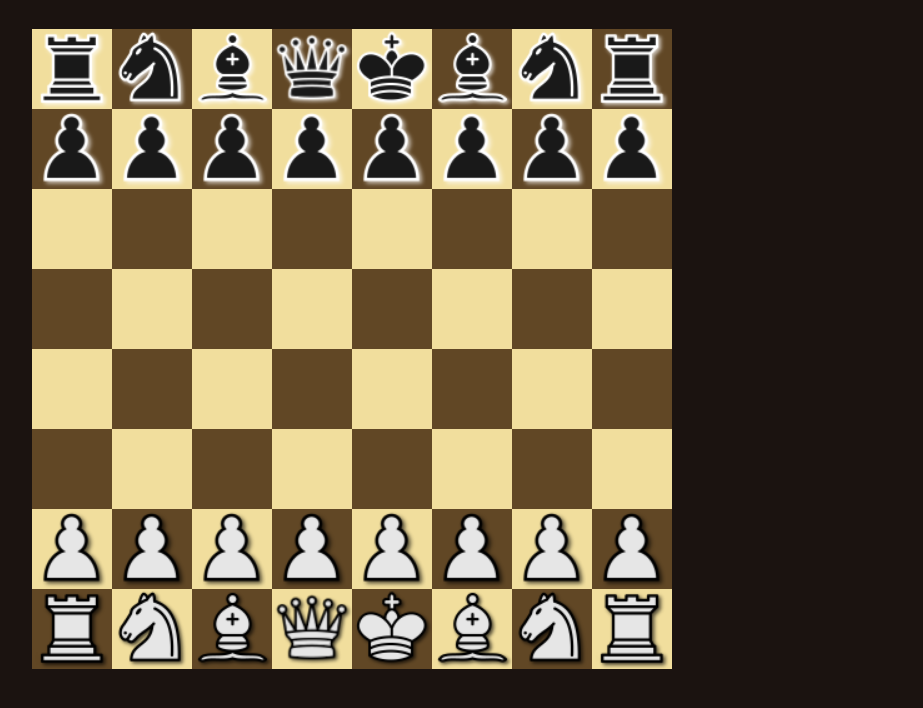
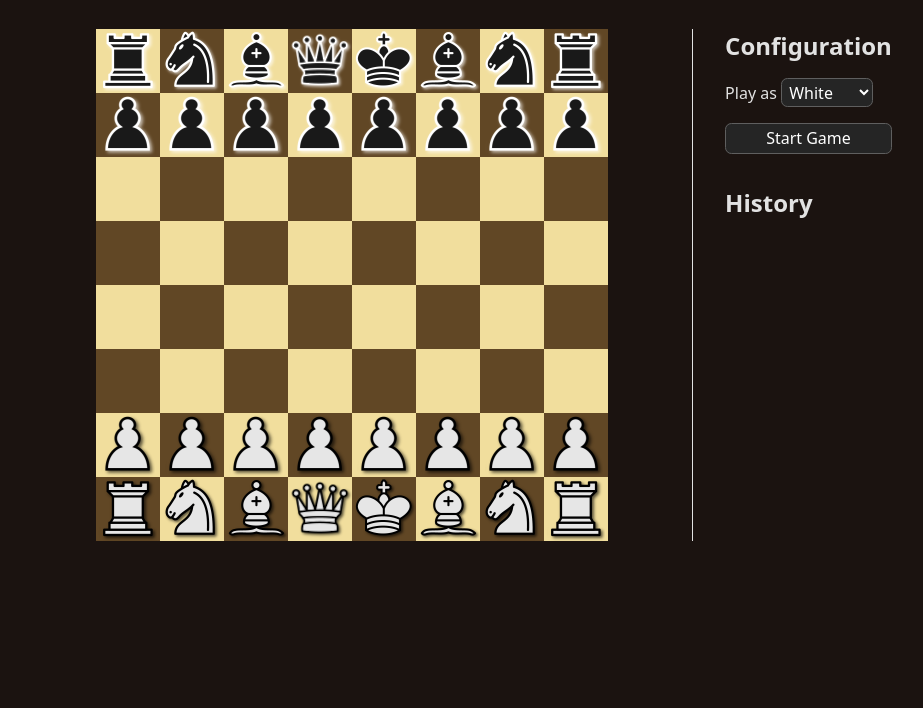
Before and after one commit to LordBaryhobal/ML-Casper, a plain HTML site: page public/index.html in a window 1280 px wide. Shown: the part 62-770 px from the top of the page, without its empty margins (288-1211 px from the left). Drawn offline with Linux system fonts and the light colour scheme.

Commit message:
feat: add sidebar

```diff
--- a/public/base.css
+++ b/public/base.css
@@ -6,6 +6,11 @@
 :root {
     --page-bg: #1b1310;
     --text-col: #e2e2e2;
+    --input-bg: rgb(37, 37, 37);
+    --input-border: rgb(95, 95, 95);
+    --input-color: white;
+
+    --button-pressed-bg: rgb(30, 30, 30);
 }
 
 body {
@@ -14,3 +19,22 @@ body {
     font-family: system-ui, -apple-system, BlinkMacSystemFont, 'Segoe UI', Roboto, Oxygen, Ubuntu, Cantarell, 'Open Sans', 'Helvetica Neue', sans-serif;
     margin: 1em;
 }
+
+input, select, button {
+    font-family: inherit;
+    font-size: inherit;
+    padding: 0.1em 0.2em;
+    border: solid var(--input-border) 1px;
+    background-color: var(--input-bg);
+    color: var(--input-color);
+    border-radius: 0.4em;
+}
+
+button {
+    padding: 0.2em 0.4em;
+    cursor: pointer;
+
+    &:active {
+        background-color: var(--button-pressed-bg);
+    }
+}
--- a/public/index.css
+++ b/public/index.css
@@ -1,23 +1,38 @@
 body {
-    display: flex;
-    flex-direction: column;
+    display: grid;
     gap: 2em;
-    align-items: center;
+    place-items: center;
+
+    grid-template-columns: 1fr auto 1fr;
+    grid-template-rows: auto 1fr;
+    grid-template-areas:
+        "header header header"
+        ". main side"
+}
+
+header {
+    grid-area: header;
+}
+
+main {
+    grid-area: main;
+}
+
+aside {
+    grid-area: side;
 }
 
 #chessboard {
     --light-tile: #f1de9d;
     --dark-tile: #614725;
-    --tile-size: min(10vh, 10vw, 5em);
 
     .board {
         display: grid;
-        grid-template-columns: repeat(8, var(--tile-size));
-        grid-template-rows: repeat(8, var(--tile-size));
+        grid-template-columns: repeat(8, 1fr);
+        grid-template-rows: repeat(8, auto);
 
         .tile {
-            width: var(--tile-size);
-            height: var(--tile-size);
+            width: 100%;
             background-color: var(--dark-tile);
             aspect-ratio: 1;
             display: grid;
@@ -48,8 +63,9 @@ body {
     }
 
     #dragged {
-        width: var(--tile-size);
-        height: var(--tile-size);
+        --size: 32px;
+        width: var(--size);
+        height: var(--size);
         aspect-ratio: 1;
         object-fit: contain;
         margin: auto;
@@ -68,3 +84,21 @@ body {
         }
     }
 }
+
+#sidebar {
+    padding: 0 2em;
+    border-left: solid var(--text-col) 1px;
+    height: 100%;
+
+    display: flex;
+    flex-direction: column;
+    gap: 2em;
+
+}
+
+#config {
+    display: flex;
+    flex-direction: column;
+    gap: 1em;
+
+}
--- a/public/index.html
+++ b/public/index.html
@@ -9,10 +9,32 @@
     <script src="index.js"></script>
 </head>
 <body>
-    <h1>ELO Estimator</h1>
-    <div id="chessboard">
-        <div class="board"></div>
-        <img id="dragged"/>
-    </div>
+    <header>
+        <h1>ELO Estimator</h1>
+    </header>
+    <main>
+        <div id="chessboard">
+            <div class="board"></div>
+            <img id="dragged"/>
+        </div>
+    </main>
+    <aside id="sidebar">
+        <div id="config">
+            <h2>Configuration</h2>
+
+            <div>
+                <label for="play-as">Play as</label>
+                <select id="play-as">
+                    <option value="white">White</option>
+                    <option value="black">Black</option>
+                    <option value="random">Random</option>
+                </select>
+            </div>
+            <button id="start">Start Game</button>
+        </div>
+        <div id="history">
+            <h2>History</h2>
+        </div>
+    </aside>
 </body>
 </html>
```
